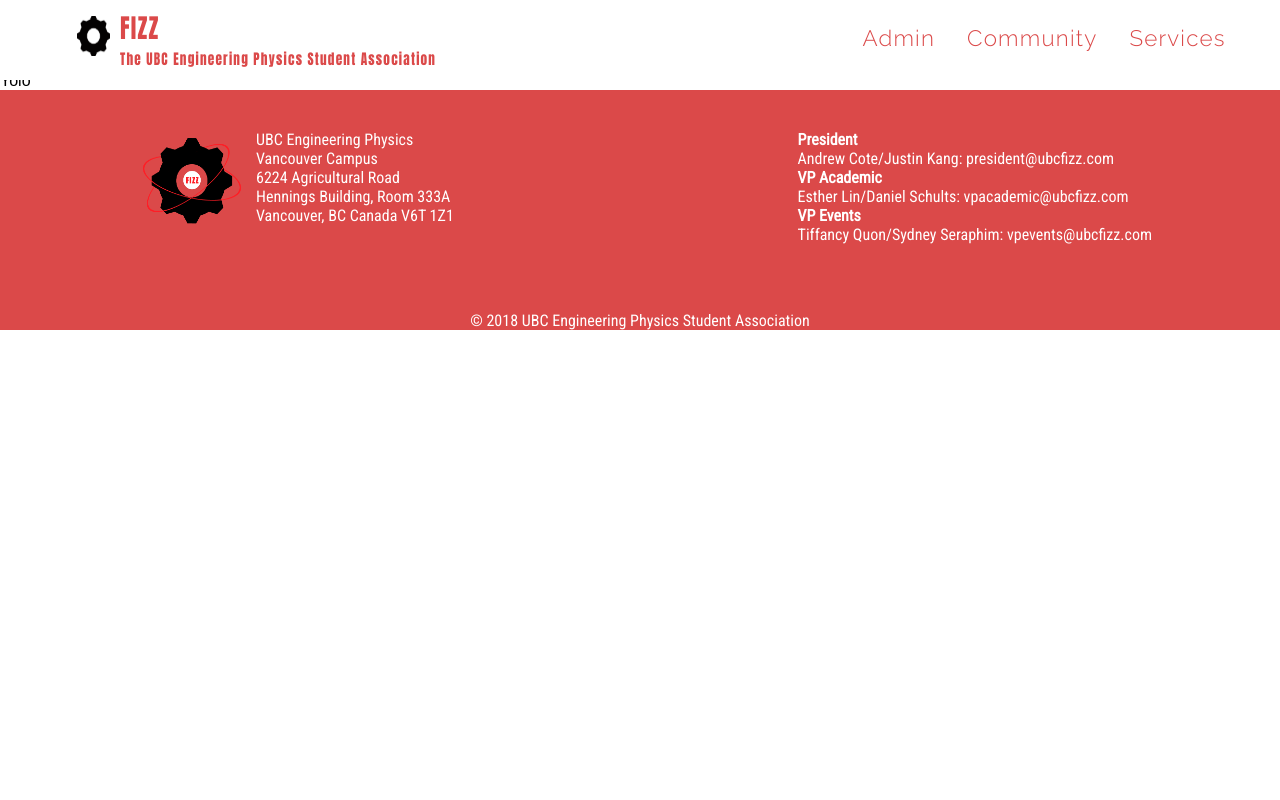
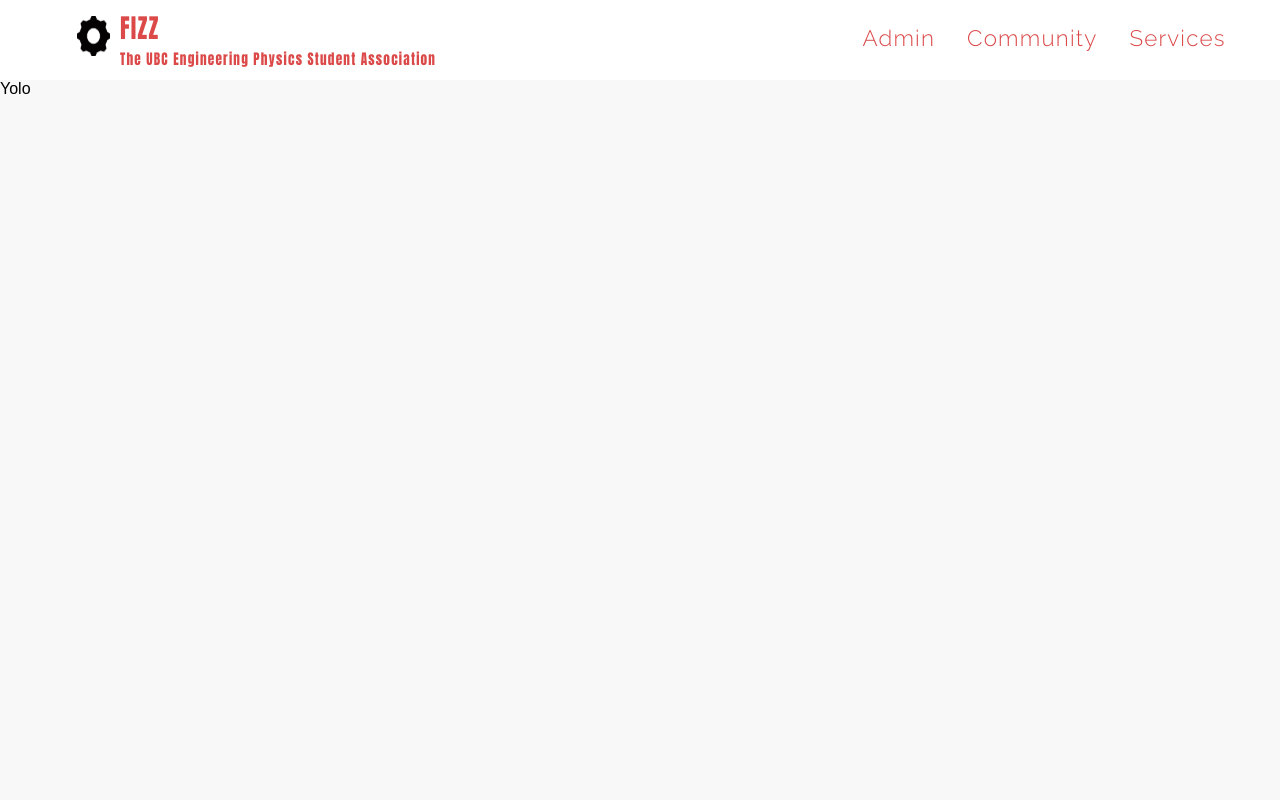
Before and after one commit to ubcengfizz/ubcfizz.ca-website, a React (Create React App) app: page /FizzExecs in a window 1280 px wide. Shown: the top 800 px of the page. Built offline with nearby package versions, Linux system fonts and the light colour scheme.

Commit message:
Changed color of dropdown menu

```diff
--- /dev/null
+++ b/src/Components/Admin/FizzExecs/FizzExecs.css
@@ -0,0 +1,10 @@
+* {
+  margin: 0;
+  padding: 0;
+}
+
+.container {
+  height: 100vh;
+  width: 100vw;
+  background-color: #F8F8F8;
+}
--- a/src/Components/Admin/FizzExecs/FizzExecs.js
+++ b/src/Components/Admin/FizzExecs/FizzExecs.js
@@ -1,11 +1,12 @@
 import React, { Component } from 'react';
+import './FizzExecs.css';
 
 
 
 class FizzExecs extends Component {
   render() {
     return (
-      <div className="app-container">
+      <div className="container">
         Yolo
       </div>
     );
--- a/src/Components/Navigation/NavBar.css
+++ b/src/Components/Navigation/NavBar.css
@@ -14,7 +14,7 @@
 
 #route-container {
   position: absolute;
-  top: 9vh;
+  top: 10vh;
 }
 
 /* Overall Nav Bar Styles */
@@ -100,10 +100,10 @@ opacity: 1;
 
 .dropdown-item {
   font-size: 0.9em;
-  color: white;
+  color: #DB4949;
   padding: 6px;
-  border-top: 0.5px solid white;
-  background-color: #DB4949;
+
+  background-color: white;
   transition: all 0.25s;
   display: block;
   padding: 12px 16px;
@@ -112,7 +112,24 @@ opacity: 1;
 
 }
 
-.dropdown li:last-child {
+.dropdown li:last-child .dropdown-item {
+  -moz-border-radius-bottomleft: 6px;
+   -moz-border-radius-bottomright: 6px;
+
+   border-bottom-right-radius: 6px;
+   border-bottom-left-radius: 6px;
+}
+
+.dropdown li:first-child .dropdown-item {
+  -moz-border-radius-topleft: 6px;
+   -moz-border-radius-topright: 6px;
+
+   border-top-right-radius: 6px;
+   border-top-left-radius: 6px;
+}
+
+/* Just for non-link test sub menu items for now */
+.dropdown li:last-child  {
   -moz-border-radius-bottomleft: 6px;
    -moz-border-radius-bottomright: 6px;
 
@@ -128,10 +145,11 @@ opacity: 1;
    border-top-left-radius: 6px;
 }
 
+/* */
 
 .dropdown-item:hover {
-  background-color: white;
-  color: #DB4949;
+  background-color: #DB4949;;
+  color: white;
 
 
 }
--- a/src/Components/Navigation/NavBar.js
+++ b/src/Components/Navigation/NavBar.js
@@ -68,7 +68,7 @@ render() {
 
               <ul className="dropdown">
                 <li>
-                    <NavLink to="/FizzExecs" className="dropdown-item">
+                    <NavLink to="/FizzExecs" className="dropdown-item" activeClassName="dropdown-item">
                     Fizz Execs
                     </NavLink>
                 </li>
```
